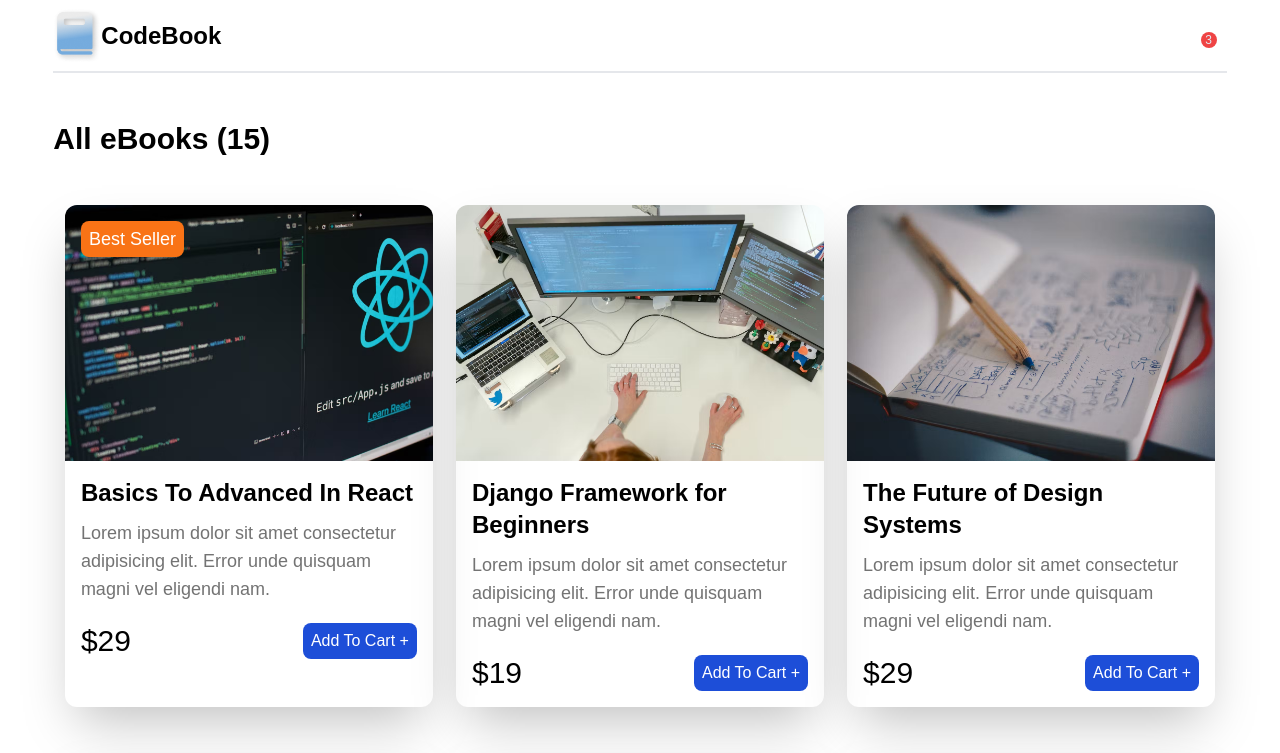
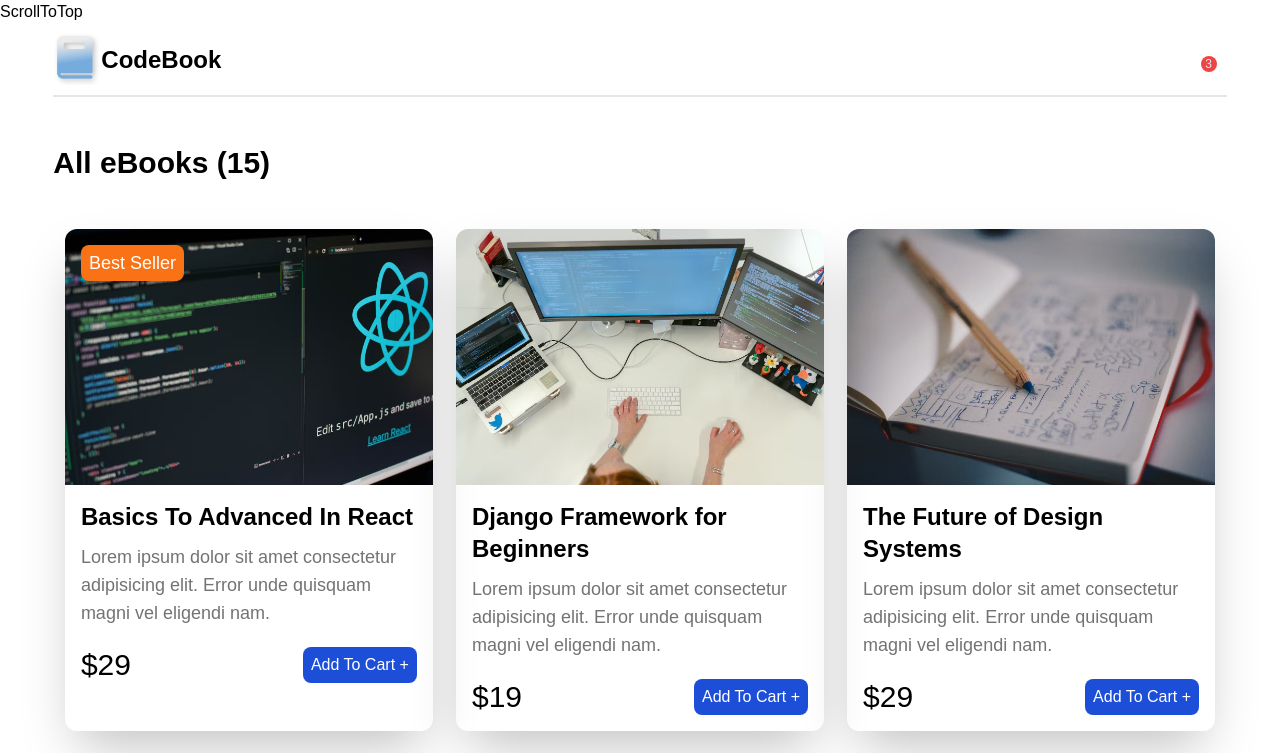
Before and after one commit to wardahnabilah/CodeBook_ReactUdemyCourse, a React (Create React App) app: page /products in a window 1280 px wide. Shown: the top 753 px of the page. Built offline with nearby package versions, Linux system fonts and the light colour scheme; data requests are answered from the project's data file.

Commit message:
Add ScrollToTop component

```diff
--- a/src/components/ScrollToTop.js
+++ b/src/components/ScrollToTop.js
@@ -0,0 +1,13 @@
+import React, { useEffect } from 'react'
+import { useLocation } from 'react-router-dom'
+
+export function ScrollToTop() {
+    const { pathname } = useLocation()
+
+    useEffect(()=>{
+        window.scrollTo(0,0)
+    }, [pathname])
+    return (
+    <div>ScrollToTop</div>
+  )
+}
--- a/src/components/index.js
+++ b/src/components/index.js
@@ -1,3 +1,4 @@
 export { Header } from "./Header";
 export { Footer } from "./Footer";
 export { ProductCard } from "./Products/ProductCard";
+export { ScrollToTop } from "./ScrollToTop";
--- a/src/index.js
+++ b/src/index.js
@@ -3,11 +3,13 @@ import ReactDOM from 'react-dom/client';
 import { BrowserRouter as Router } from 'react-router-dom';
 import './index.css';
 import App from './App';
+import { ScrollToTop } from './components';
 
 const root = ReactDOM.createRoot(document.getElementById('root'));
 root.render(
   <React.StrictMode>
     <Router>
+      <ScrollToTop />
       <App />
     </Router>
   </React.StrictMode>
```
